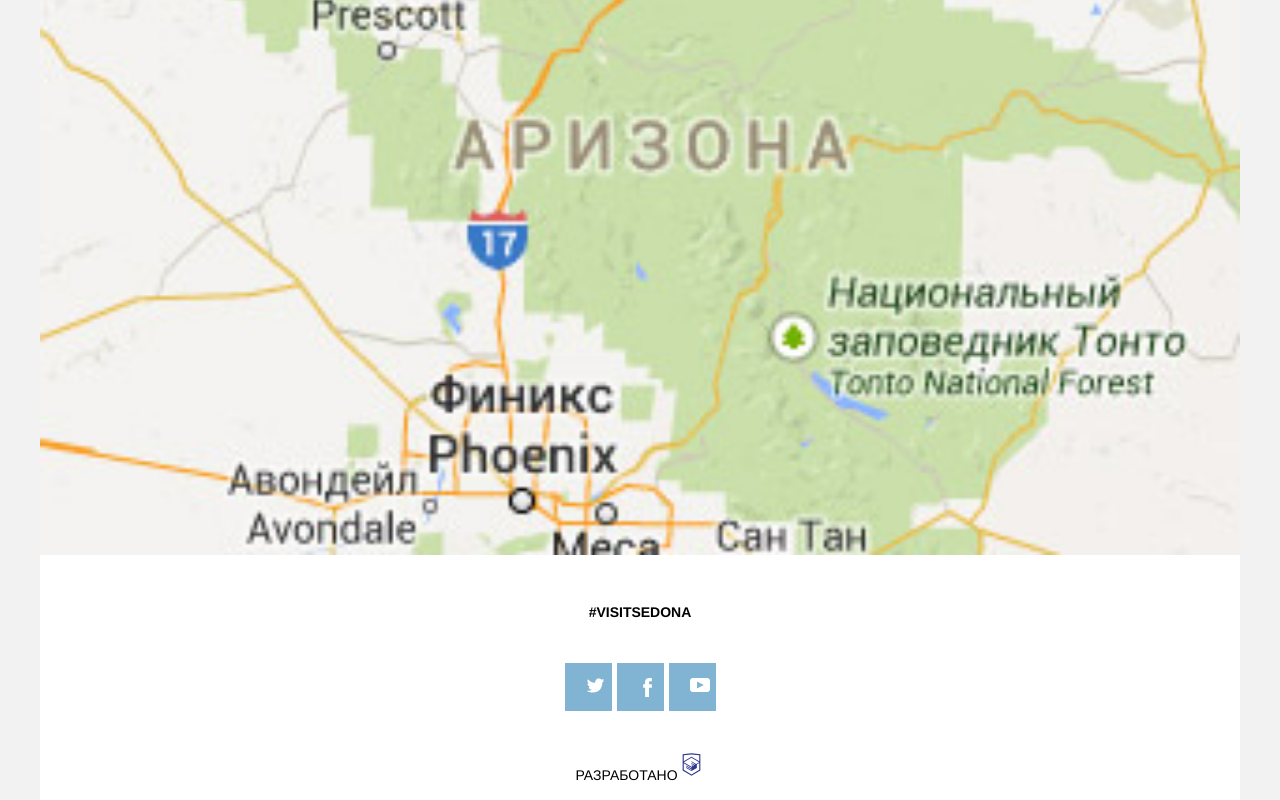
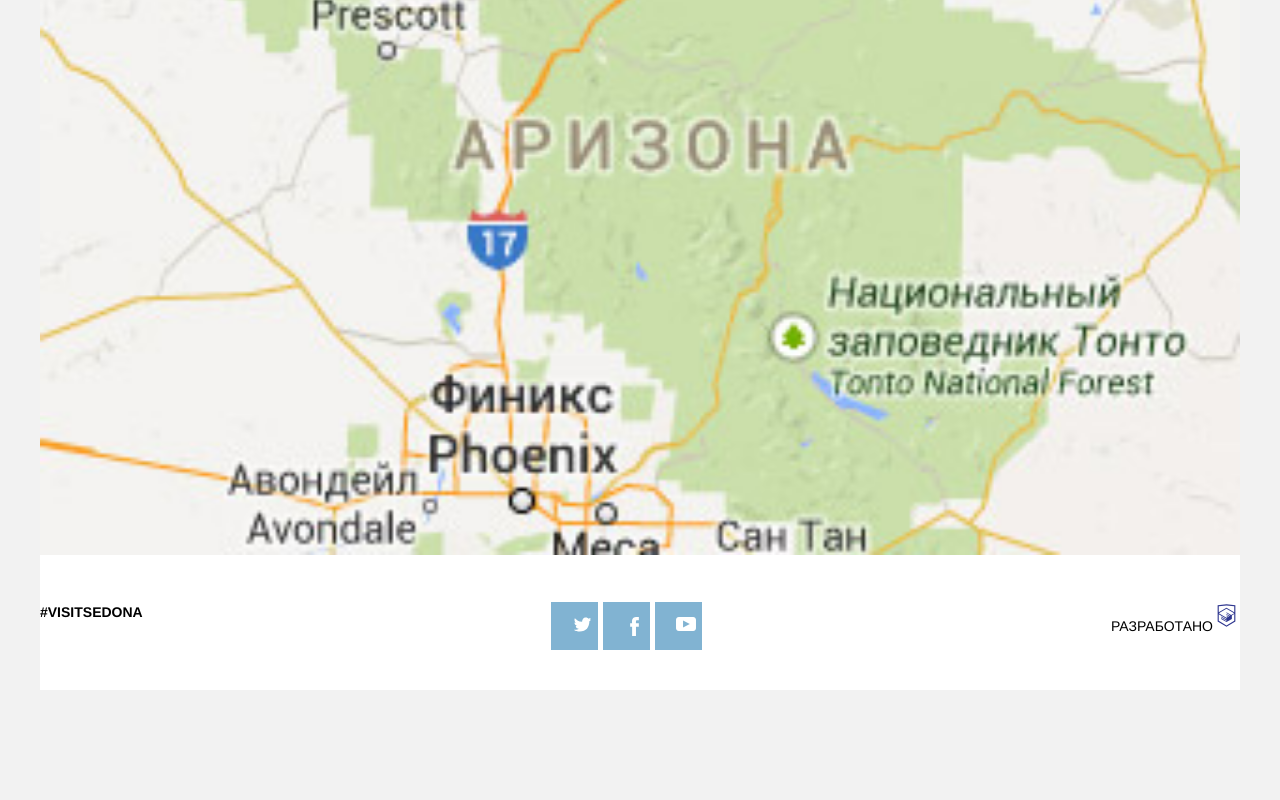
Before and after one commit to olgam1711/Sedona, a website: page source/index.html in a window 1280 px wide. Shown: the part 3659-4459 px from the top of the page. After the commit the page ends 4349 px from the top, so only its background shows below. Drawn offline with nearby package versions, Linux system fonts and the light colour scheme; files that its build step writes are made by us from their sources; files whose address does not match are found by name.

Commit message:
планшетная и десктопная версия футера

```diff
--- a/source/less/page-footer.less
+++ b/source/less/page-footer.less
@@ -1,3 +1,12 @@
 .page-footer {
   margin-top: 41px;
 }
+
+@media (min-width: 768px) {
+  .page-footer__wrapper {
+    display: flex;
+    justify-content: space-between;
+
+    width: 100%;
+  }
+}
--- a/source/less/social-list.less
+++ b/source/less/social-list.less
@@ -9,3 +9,9 @@
 
   list-style: none;
 }
+
+@media (min-width: 768px) {
+  .social-list {
+    margin-top: 0;
+  }
+}
--- a/source/less/social.less
+++ b/source/less/social.less
@@ -13,3 +13,11 @@
   margin-top: 15px;
   margin-left: 15px;
 }
+
+@media (min-width: 768px) {
+  .social {
+    display: flex;
+    justify-content: space-between;
+    width: 100%;
+  }
+}
```
